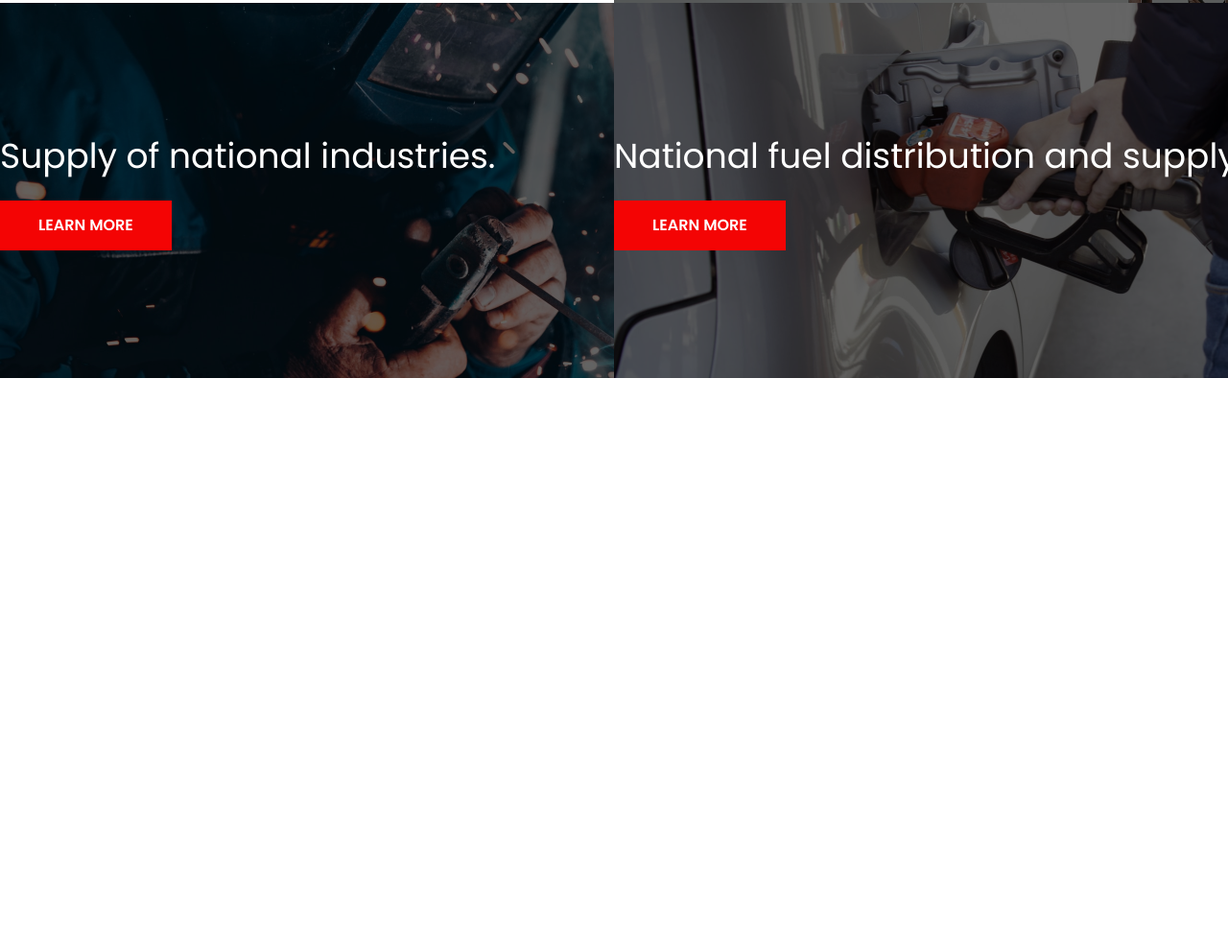
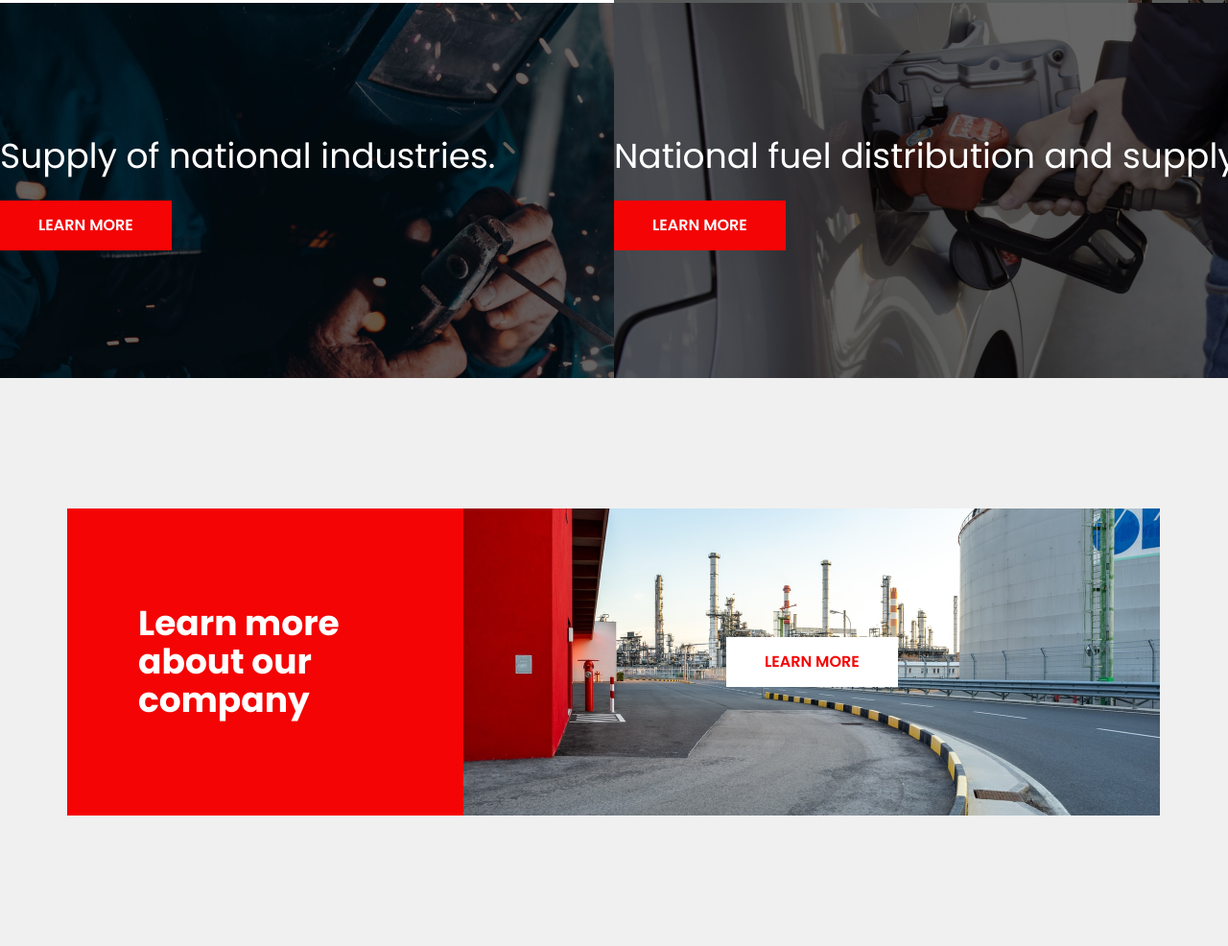
Before and after one commit to AK-Polash/Class-16-Practice, a plain HTML site: page index.html in a window 1280 px wide. Shown: the part 2013-2999 px from the top of the page at 96% size. Before the commit the page ends 2407 px from the top, so only its background shows below. Drawn offline with nearby package versions, Linux system fonts and the light colour scheme.

Commit message:
company part added here...

```diff
--- a/index.html
+++ b/index.html
@@ -172,5 +172,20 @@
       </div>
     </section>
     <!-- ============================================ service end ============================================ -->
+
+    <!-- ============================================ company start ============================================ -->
+    <section class="w-full bg-secondary">
+      <div class="max-w-container mx-auto">
+        <div class="flex py-[136px]">
+          <div class="w-[36.2%] bg-primary">
+            <h5 class="inline-block py-[100px] pl-[74px] pr-[77px] font-my_font text-white font-bold text-4xl">Learn more about our company</h5>
+          </div>
+          <div class="w-[63.8%] bg-company_img bg-no-repeat flex justify-center items-center">
+            <a class="bg-white font-my_font text-base font-semibold leading-6 text-primary px-10 py-3.5 uppercase inline-block ease-linear duration-300 hover:bg-primary hover:text-white" href="#">learn more</a>
+          </div>
+        </div>
+      </div>
+    </section>
+    <!-- ============================================ company end ============================================ -->
   </body>
 </html>
--- a/js/tailwind.config.js
+++ b/js/tailwind.config.js
@@ -23,6 +23,7 @@ tailwind.config = {
         'service_one_img': "url('images/service_1.png')",
         'service_two_img': "url('images/service_2.png')",
         'service_three_img': "url('images/service_3.png')",
+        'company_img': "url('images/company.png')",
       }
     }
   },
```
Also changed, not shown: images/company.png (renamed from images/learn_more.png).
